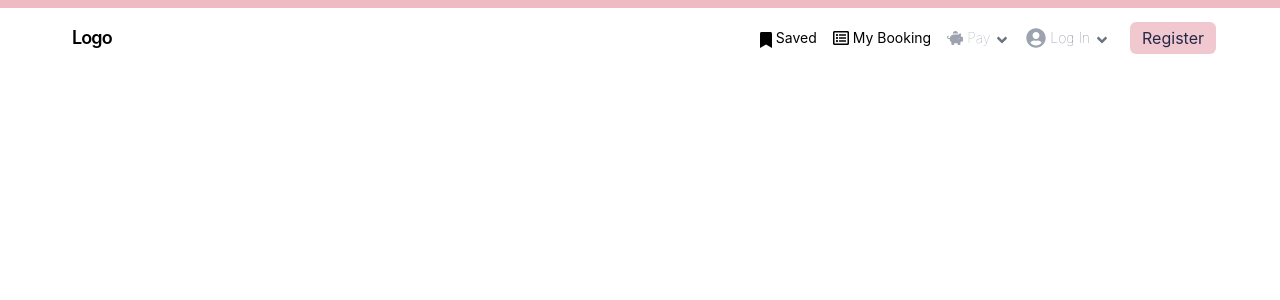
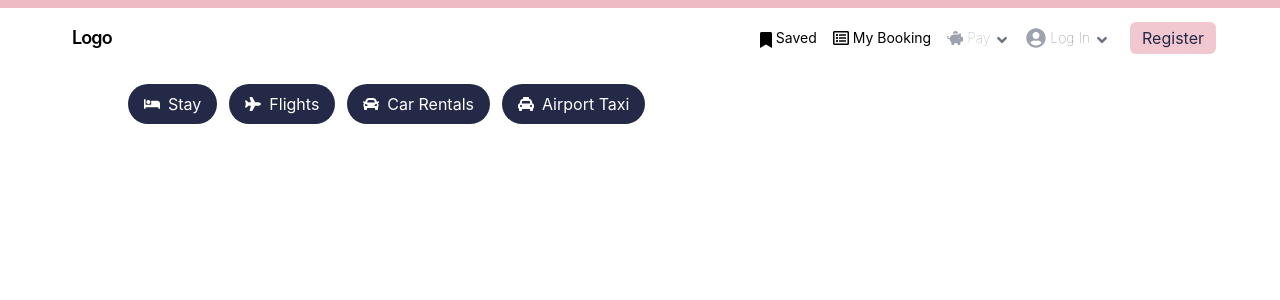
Before and after one commit to rickyfriady/hotels-booking-app, a React (Create React App) app: page /hotels in a window 1280 px wide. Shown: the top 300 px of the page. Built offline with nearby package versions, Linux system fonts and the light colour scheme.

Commit message:
fix header and update router for hotel list

```diff
--- a/src/components/Header/index.jsx
+++ b/src/components/Header/index.jsx
@@ -18,7 +18,7 @@ const HeaderItems = [
   },
 ];
 
-function Header() {
+function Header({ tipe }) {
   return (
     <div className="bg-white pt-16 flex text-gray-500 justify-center relative">
       <div className="w-full mx-4 max-w-5xl mt-5 mb-24">
@@ -30,6 +30,8 @@ function Header() {
             </div>
           ))}
         </div>
+        {tipe !== 'list'
+        && (
         <div className="flex flex-col justify-start items-start">
           <h1 className="text-4xl lg:text-5xl font-bold text-left">A lifetime of discounts? its genius</h1>
           <p className="my-5 text-md text-left">
@@ -38,8 +40,10 @@ function Header() {
           </p>
           <button type="button" className=" px-3 py-3 bg-iconNav/80 text-textNav font-Inter text-sm leading-tight rounded shadow-md hover:bg-iconNav hover:shadow-lg transition duration-150 ease-in-out">Sign In or Register</button>
         </div>
+        )}
       </div>
-      <SearchNav />
+      {tipe !== 'list'
+      && <SearchNav />}
     </div>
   );
 }
--- a/src/components/molecule/SearchNav/index.jsx
+++ b/src/components/molecule/SearchNav/index.jsx
@@ -10,6 +10,7 @@ import 'react-date-range/dist/styles.css'; // main css file
 import 'react-date-range/dist/theme/default.css'; //
 
 import { useState } from 'react';
+import { useNavigate } from 'react-router-dom';
 
 function SearchNav() {
   const [destination, setDestination] = useState('');
@@ -33,6 +34,11 @@ function SearchNav() {
       ...prev,
       [name]: operation === 'i' ? options[name] + 1 : options[name] - 1,
     }));
+  };
+
+  const navigate = useNavigate();
+  const handleSearch = () => {
+    navigate('/hotels', { state: { destination, date, options } });
   };
 
   return (
@@ -154,7 +160,7 @@ function SearchNav() {
         </div>
         )}
       </div>
-      <button type="submit" className="px-12 py-1 bg-iconNav/80 rounded-md font-Inter text-md text-textNav hover:bg-iconNav"> Search </button>
+      <button type="submit" className="px-12 py-1 bg-iconNav/80 rounded-md font-Inter text-md text-textNav hover:bg-iconNav" onClick={handleSearch}> Search </button>
     </div>
   );
 }
--- a/src/config/AllRouters/index.js
+++ b/src/config/AllRouters/index.js
@@ -1,5 +1,7 @@
 import { BrowserRouter, Routes, Route } from 'react-router-dom';
-import { MainApp, Home, Page404 } from '../../pages';
+import {
+  MainApp, Home, Page404, ListHotel,
+} from '../../pages';
 
 function AllRouters() {
   return (
@@ -8,6 +10,7 @@ function AllRouters() {
         <Route path="/" element={<MainApp />}>
           <Route index element={<Home />} />
           <Route path="*" element={<Page404 />} />
+          <Route path="/hotels" element={<ListHotel />} />
         </Route>
       </Routes>
     </BrowserRouter>
--- /dev/null
+++ b/src/pages/ListHotel/index.js
@@ -0,0 +1,12 @@
+import { Header } from '../../components';
+
+function ListHotel() {
+  return (
+    <div>
+      <Header tipe="list" />
+
+    </div>
+  );
+}
+
+export default ListHotel;
--- a/src/pages/index.js
+++ b/src/pages/index.js
@@ -1,5 +1,8 @@
 import MainApp from './MainApp';
 import Home from './Home';
 import Page404 from './Page404';
+import ListHotel from './ListHotel';
 
-export { MainApp, Home, Page404 };
+export {
+  MainApp, Home, Page404, ListHotel,
+};
```
Also changed, not shown: .eslintrc.json, 2 other files (tests, documents, lock files or other folders).
